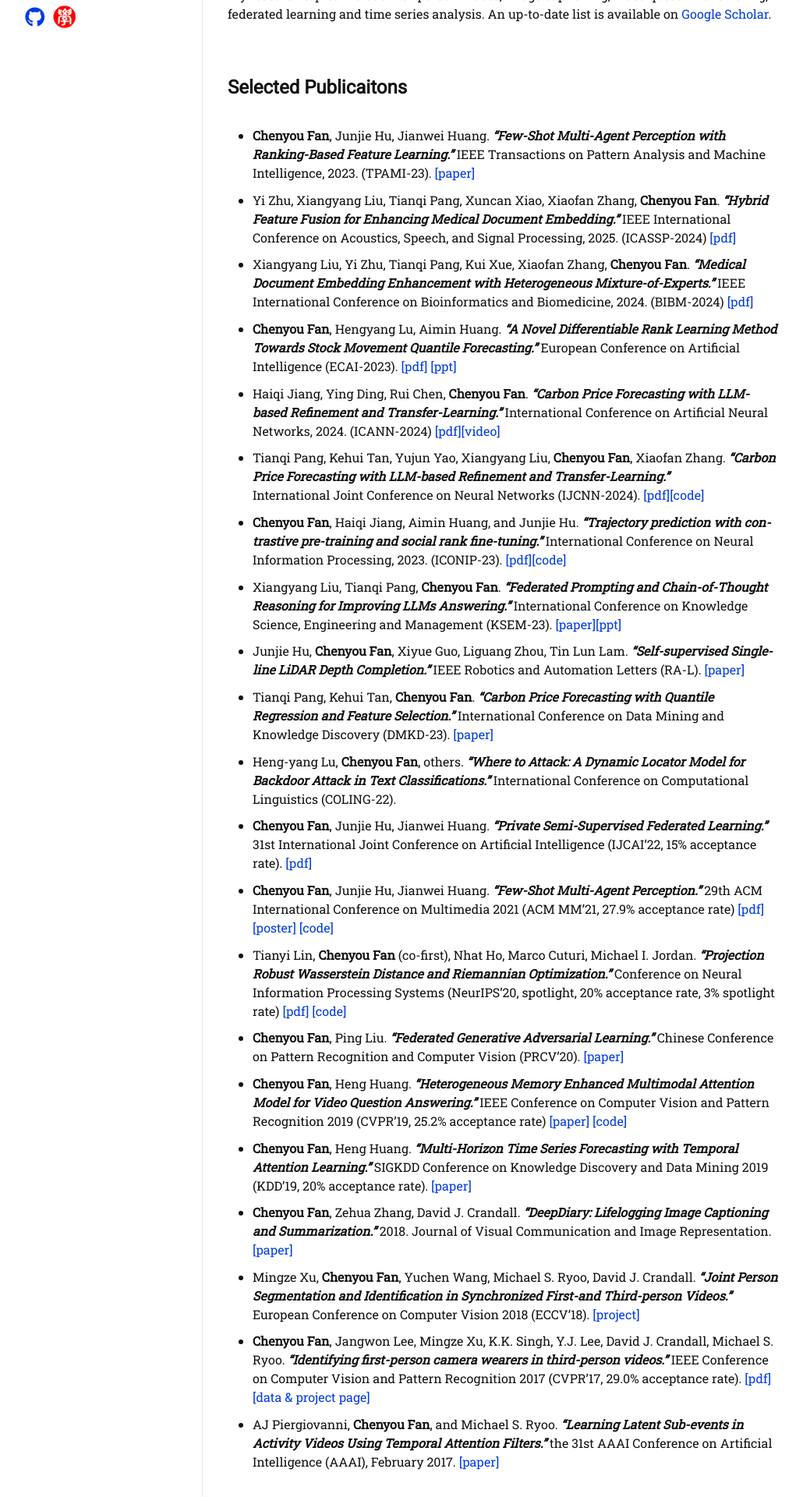
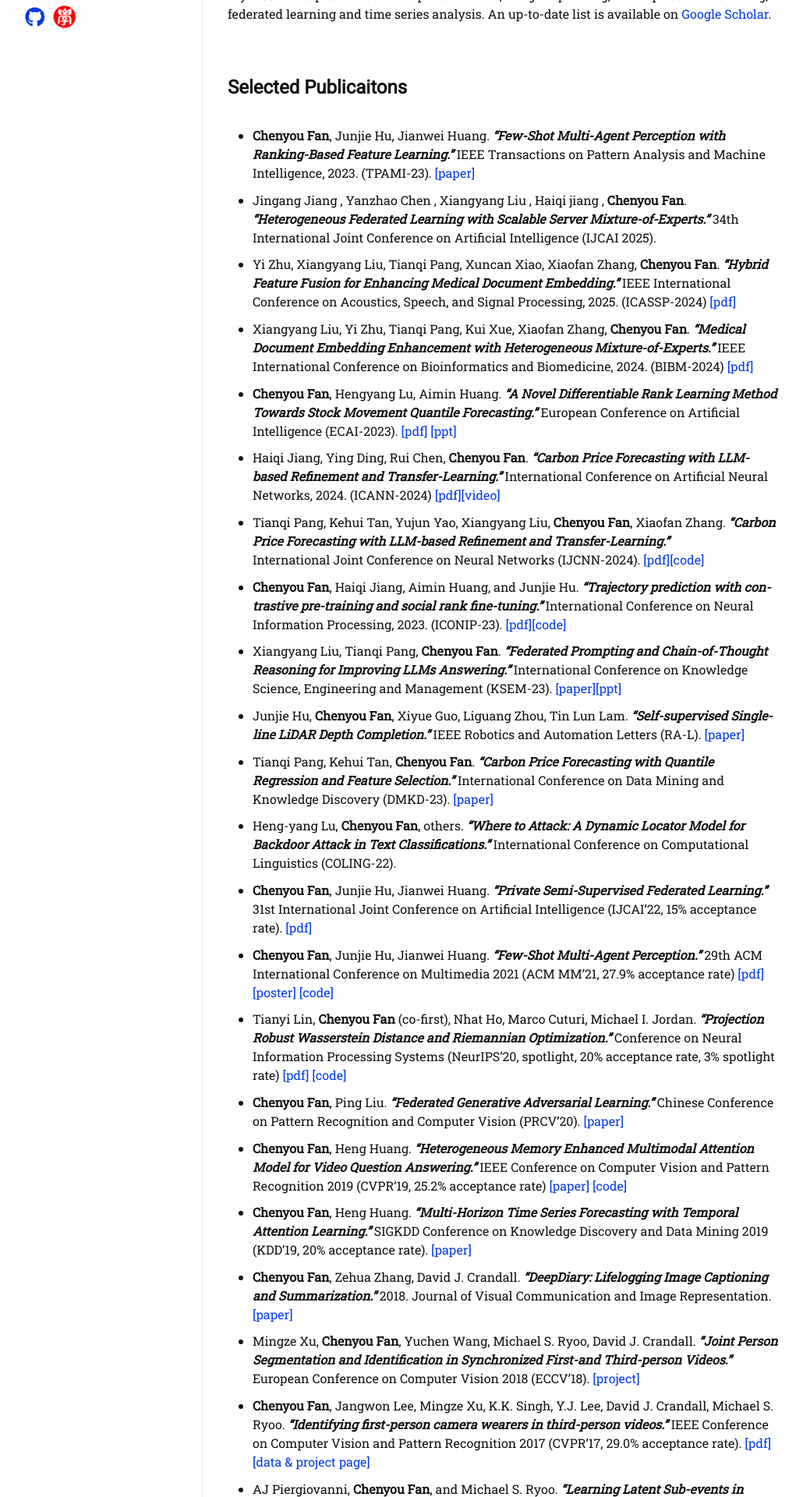
Before and after one commit to fanchenyou/fanchenyou.github.io, a Jekyll site: the page built from publications.md, in a window 1280 px wide. Shown: the part 313-2233 px from the top of the page at 78% size, without its empty margins (126-1156 px from the left). Built offline with Jekyll 4.4.1, drawn with Linux system fonts in a browser that asks for light colours; nearby versions of some CDN libraries; some web fonts are replaced.

```diff
--- a/publications.md
+++ b/publications.md
@@ -11,6 +11,9 @@ permalink: /publications/
 
 ## Selected Publicaitons
 * **Chenyou Fan**, Junjie Hu, Jianwei Huang. ***"Few-Shot Multi-Agent Perception with Ranking-Based Feature Learning."*** IEEE Transactions on Pattern Analysis and Machine Intelligence, 2023. (TPAMI-23). [[paper]](https://ieeexplore.ieee.org/document/10149393){:target="_blank"}
+
+* 	Jingang Jiang , Yanzhao Chen , Xiangyang Liu , Haiqi jiang , **Chenyou Fan**.  ***"Heterogeneous Federated Learning with Scalable Server Mixture-of-Experts."*** 34th International Joint Conference on Artificial Intelligence (IJCAI 2025).
+<!-- [[pdf]](./docs/ICASSP_2025.pdf){:target="_blank"} -->
 
 * Yi Zhu, Xiangyang Liu, Tianqi Pang, Xuncan Xiao, Xiaofan Zhang, **Chenyou Fan**.  ***"Hybrid Feature Fusion for Enhancing Medical
 Document Embedding."*** IEEE International Conference on Acoustics, Speech, and Signal Processing, 2025. (ICASSP-2024) [[pdf]](./docs/ICASSP_2025.pdf){:target="_blank"}
```
Also changed, not shown: _data/news.yml (+7 -4 lines).
